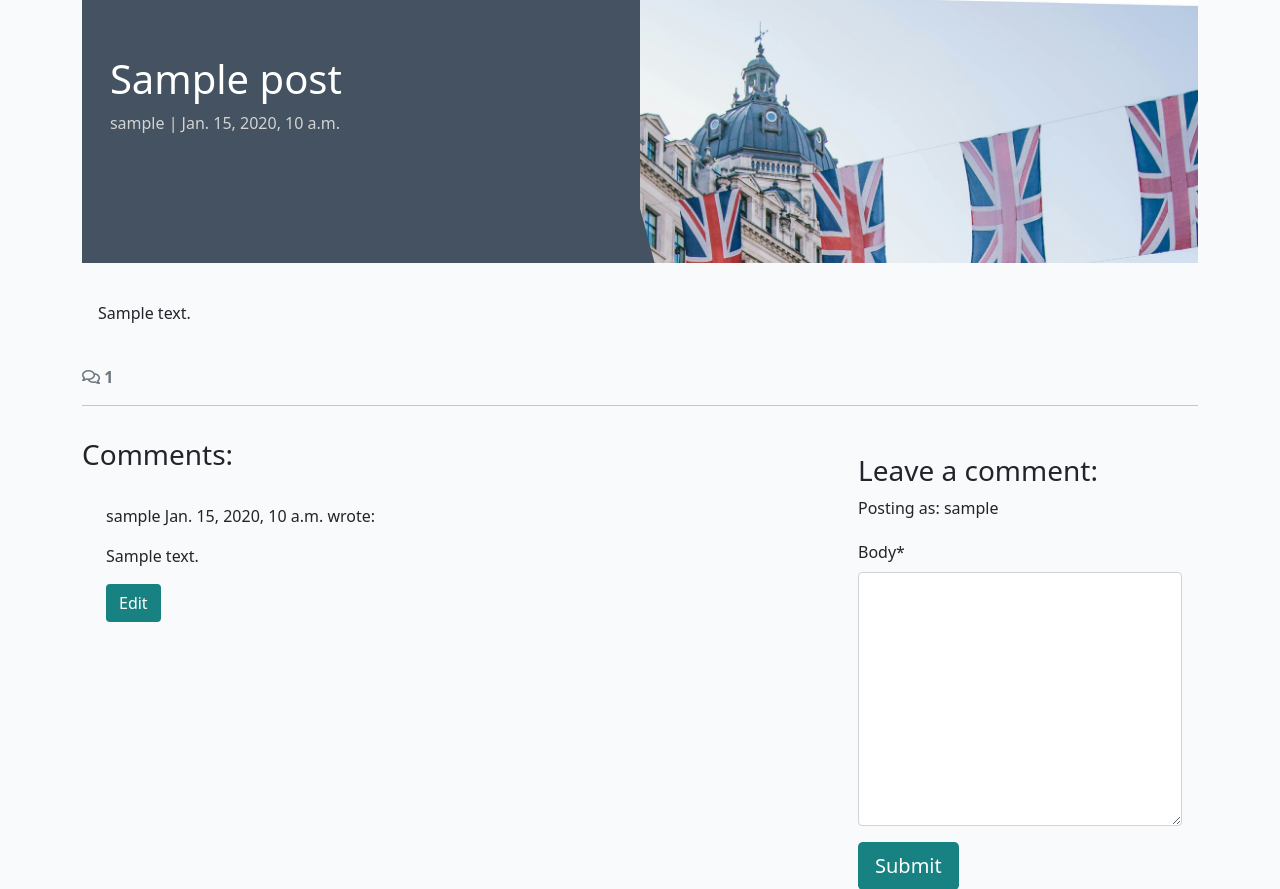
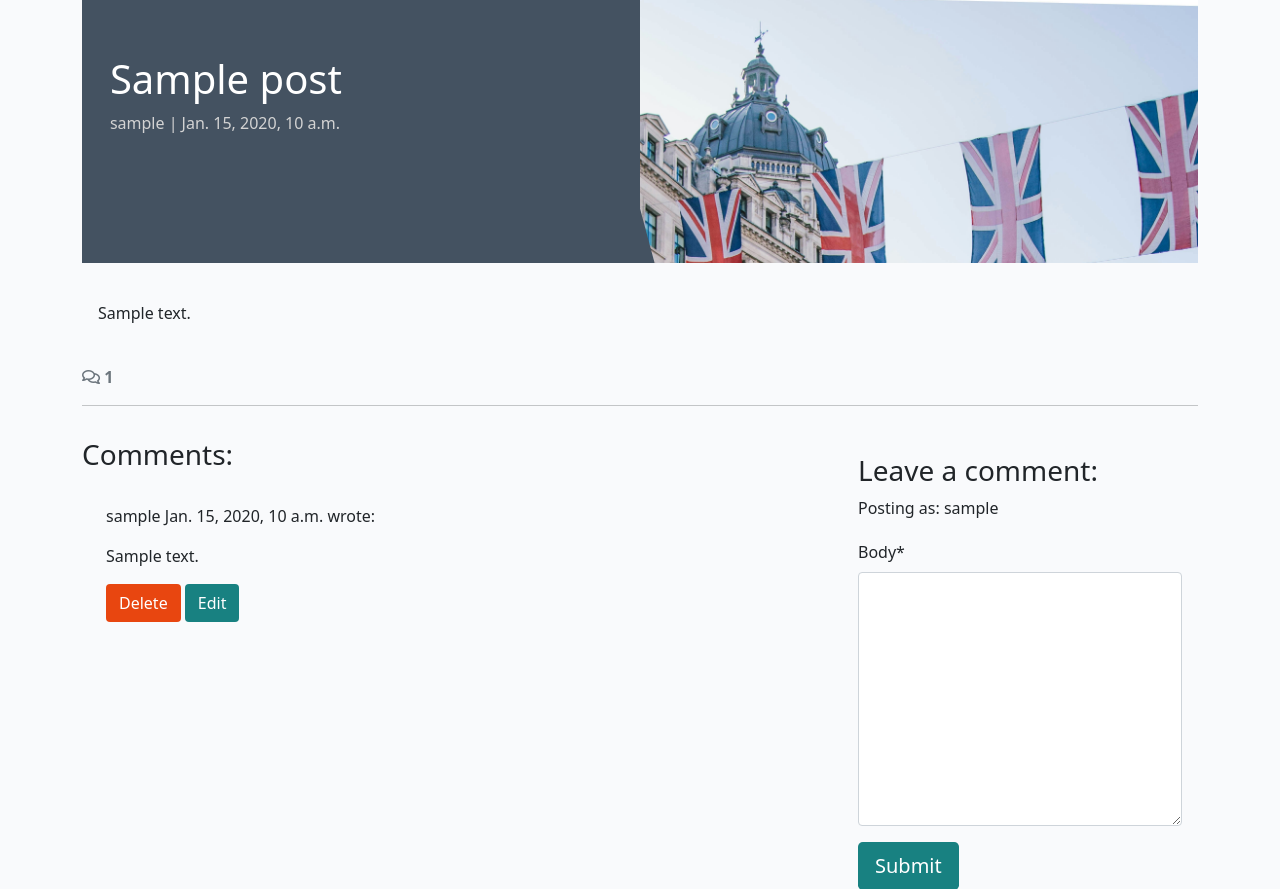
Before and after one commit to techistem/UkMove_CI_P4, a Django app: a page that uses blog/templates/blog/post_detail.html in a window 1280 px wide. Shown: the part 153-1042 px from the top of the page. Run offline with Django 4.2, Linux system fonts and the light colour scheme; a user stored in the database is signed in; tables that the repository leaves empty hold one stand-in row (values such as "Sample post"); some libraries are stand-ins or nearby versions.

Commit message:
Added comment CRUD functiontality (delete comment)

```diff
--- a/blog/templates/blog/post_detail.html
+++ b/blog/templates/blog/post_detail.html
@@ -64,8 +64,9 @@
           {% if not comment.approved and comment.author == user %}
           <p class="approval">This comment is awaiting approval</p>
           {% endif %}
-          <!-- Display Edit button (if user is signed in & comment author) -->
+          <!-- Display Edit/Delete button (if user is signed in & comment author) -->
           {% if user.is_authenticated and comment.author == user %}
+          <button class="btn btn-delete" comment_id="{{ comment.id }}">Delete</button>
           <button class="btn btn-edit" comment_id="{{ comment.id }}">Edit</button>
           {% endif %}
         </div>
@@ -94,6 +95,31 @@
   </div>
 </div>
 
+<!-- Delete confirmation modal -->
+<div class="modal fade" id="deleteModal" tabindex="-1"
+  aria-labelledby="deleteModalLabel" aria-hidden="true">
+  <div class="modal-dialog">
+    <div class="modal-content">
+      <div class="modal-header">
+        <h5 class="modal-title"
+          id="deleteModalLabel">Delete comment?</h5>
+        <button type="button" class="btn-close"
+          data-bs-dismiss="modal" aria-label="Close"></button>
+      </div>
+      <div class="modal-body">
+        Are you sure you want to delete your comment?
+        This action cannot be undone.
+      </div>
+      <div class="modal-footer">
+        <button type="button" class="btn btn-secondary"
+          data-bs-dismiss="modal">Close</button>
+        <a id="deleteConfirm" href="#" class="btn
+          btn-danger">Delete</a>
+      </div>
+    </div>
+  </div>
+</div>
+
 {% endblock content %}
 
 {% block extras %}
--- a/blog/urls.py
+++ b/blog/urls.py
@@ -5,4 +5,6 @@ urlpatterns = [
     path('<slug:slug>/', views.post_detail, name='post_detail'),
     path('<slug:slug>/edit_comment/<int:comment_id>',
          views.comment_edit, name='comment_edit'),
+    path('<slug:slug>/delete_comment/<int:comment_id>',
+         views.comment_delete, name='comment_delete'),
 ]
--- a/blog/views.py
+++ b/blog/views.py
@@ -76,3 +76,20 @@ def comment_edit(request, slug, comment_id):
             messages.add_message(request, messages.ERROR, 'Error updating comment!')
 
     return HttpResponseRedirect(reverse('post_detail', args=[slug]))
+
+
+def comment_delete(request, slug, comment_id):
+    """
+    view to delete comment
+    """
+    queryset = Post.objects.filter(status=1)
+    post = get_object_or_404(queryset, slug=slug)
+    comment = get_object_or_404(Comment, pk=comment_id)
+
+    if comment.author == request.user:
+        comment.delete()
+        messages.add_message(request, messages.SUCCESS, 'Comment deleted!')
+    else:
+        messages.add_message(request, messages.ERROR, 'You can only delete your own comments!')
+
+    return HttpResponseRedirect(reverse('post_detail', args=[slug]))
--- a/static/js/comments.js
+++ b/static/js/comments.js
@@ -2,6 +2,10 @@ const editButtons = document.getElementsByClassName("btn-edit");
 const commentText = document.getElementById("id_body");
 const commentForm = document.getElementById("commentForm");
 const submitButton = document.getElementById("submitButton");
+
+const deleteModal = new bootstrap.Modal(document.getElementById("deleteModal"));
+const deleteButtons = document.getElementsByClassName("btn-delete");
+const deleteConfirm = document.getElementById("deleteConfirm");
 
 /**
 * Initializes edit functionality for the provided edit buttons.
@@ -22,3 +26,21 @@ for (let button of editButtons) {
       commentForm.setAttribute("action", `edit_comment/${commentId}`);
     });
   }
+
+/**
+* Initializes deletion functionality for the provided delete buttons.
+*
+* For each button in the `deleteButtons` collection:
+* - Retrieves the associated comment's ID upon click.
+* - Updates the `deleteConfirm` link's href to point to the
+* deletion endpoint for the specific comment.
+* - Displays a confirmation modal (`deleteModal`) to prompt
+* the user for confirmation before deletion.
+*/
+for (let button of deleteButtons) {
+  button.addEventListener("click", (e) => {
+    let commentId = e.target.getAttribute("comment_id");
+    deleteConfirm.href = `delete_comment/${commentId}`;
+    deleteModal.show();
+  });
+}
```
